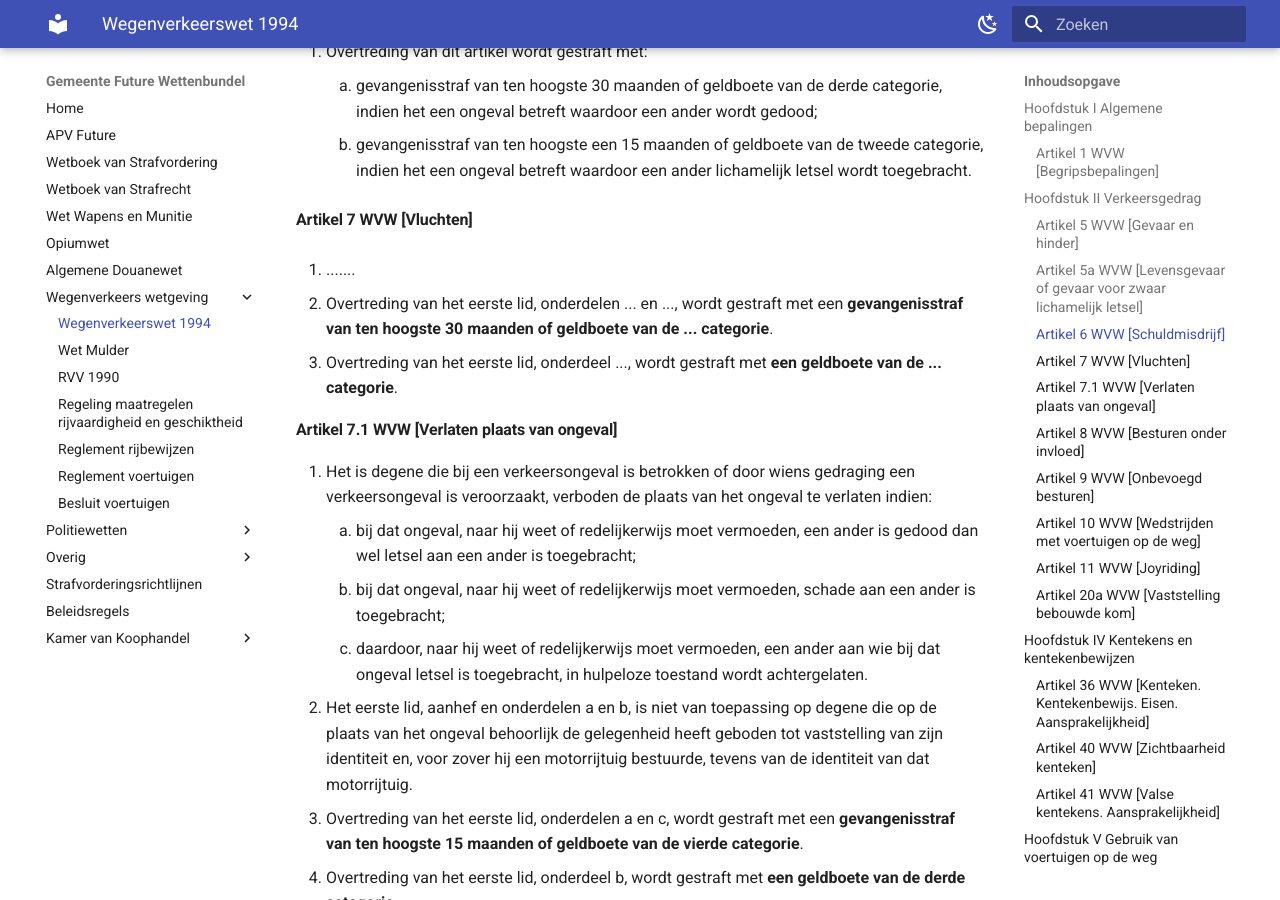
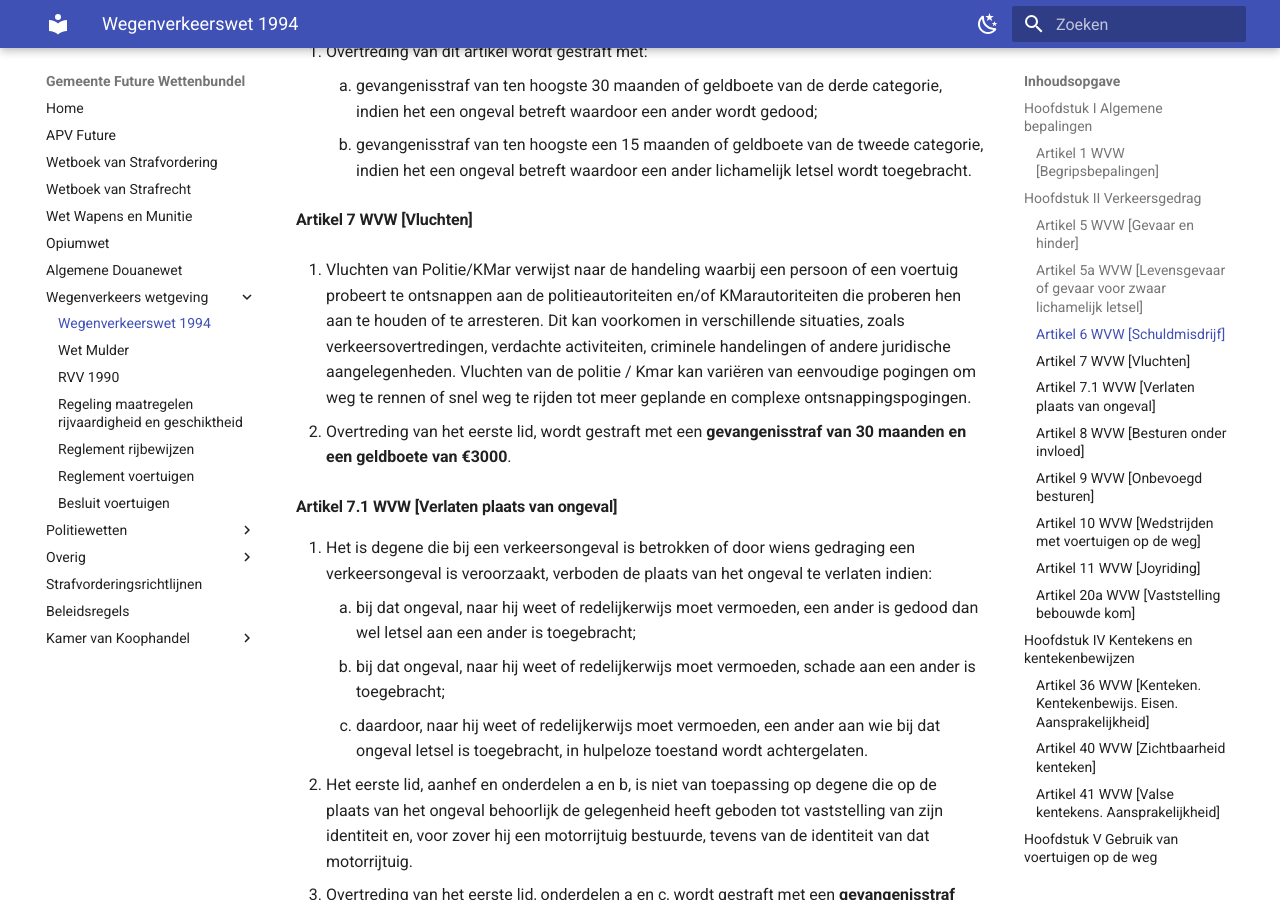
Before and after one commit to EnriqueFernandez20/FutureRP-Wettenbundel, an MkDocs documentation site: the page built from docs/wegenverkeerswet/wegenverkeerswet-1994.md, in a window 1280 px wide and 900 px high, scrolled down 2205 px. Built offline with MkDocs 1.6.1 and Material for MkDocs 9.7.7, drawn with Linux system fonts in a browser that asks for light colours.

Commit message:
Update wegenverkeerswet-1994.md

```diff
--- a/docs/wegenverkeerswet/wegenverkeerswet-1994.md
+++ b/docs/wegenverkeerswet/wegenverkeerswet-1994.md
@@ -52,10 +52,10 @@ Het is een ieder die aan het verkeer deelneemt verboden zich zodanig te gedragen
 
 #### Artikel 7 WVW [Vluchten]
 
-1. .......
+1. Vluchten van Politie/KMar verwijst naar de handeling waarbij een persoon of een voertuig probeert te ontsnappen aan de politieautoriteiten en/of KMarautoriteiten die proberen hen aan te houden of te arresteren. Dit kan voorkomen in verschillende situaties, zoals verkeersovertredingen, verdachte activiteiten, criminele handelingen of andere juridische aangelegenheden.
+Vluchten van de politie / Kmar kan variëren van eenvoudige pogingen om weg te rennen of snel weg te rijden tot meer geplande en complexe ontsnappingspogingen.
 
-3. Overtreding van het eerste lid, onderdelen ... en ..., wordt gestraft met een **gevangenisstraf van ten hoogste 30 maanden of geldboete van de ... categorie**.
-4. Overtreding van het eerste lid, onderdeel ..., wordt gestraft met **een geldboete van de ... categorie**.
+2. Overtreding van het eerste lid, wordt gestraft met een **gevangenisstraf van 30 maanden en een geldboete van €3000**.
 
 #### Artikel 7.1 WVW [Verlaten plaats van ongeval]
 
```
